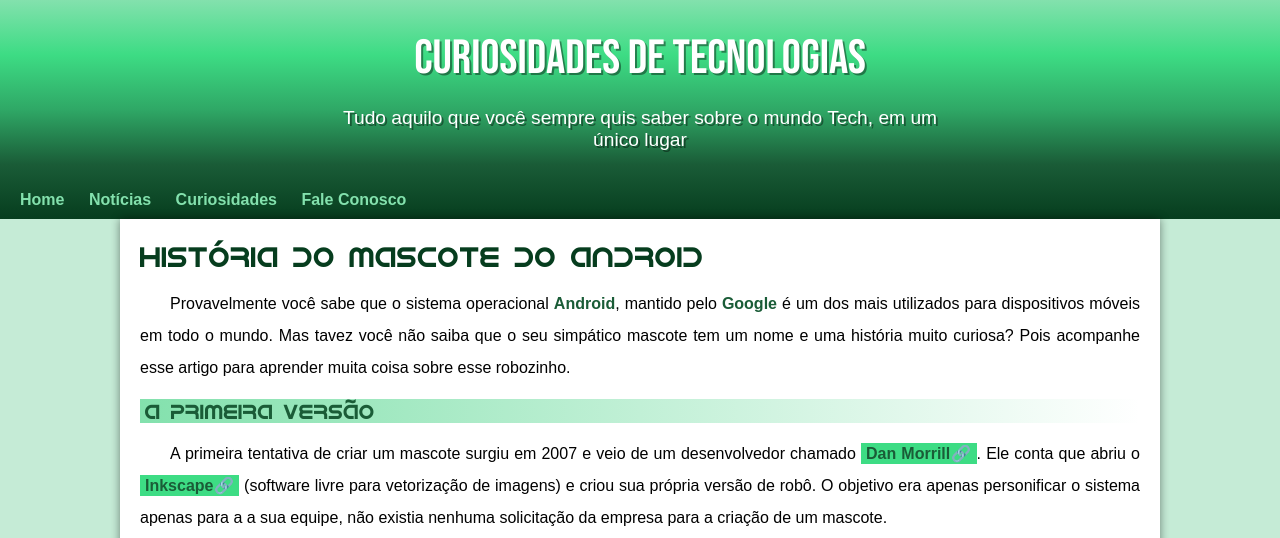
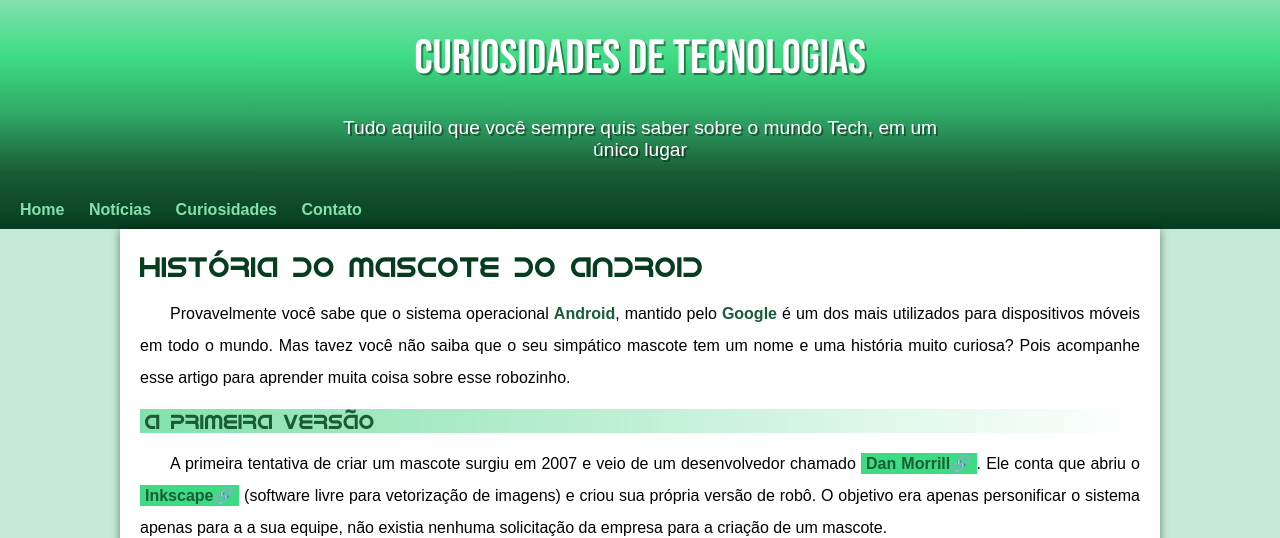
Before and after one commit to leonardosuave/projeto-android, a plain HTML site: page index.html in a window 1280 px wide. Shown: the top 538 px of the page. Drawn offline with Linux system fonts and the light colour scheme.

Commit message:
Problema de padding corrigido

```diff
--- a/estilo/style.css
+++ b/estilo/style.css
@@ -51,7 +51,7 @@ header > h1 {
     font-weight: normal;
     color: white;
     text-align: center;
-    margin-bottom: 20px;
+    padding-bottom: 30px;
     text-shadow: 2px 2px 0px rgba(0, 0, 0, 0.409);
 
 }
--- a/index.html
+++ b/index.html
@@ -16,7 +16,7 @@
             <a href="#">Home</a>
             <a href="#">Notícias</a>
             <a href="#">Curiosidades</a>
-            <a href="#">Fale Conosco</a>
+            <a href="#">Contato</a>
         </nav>
     </header>
     <main>
```
